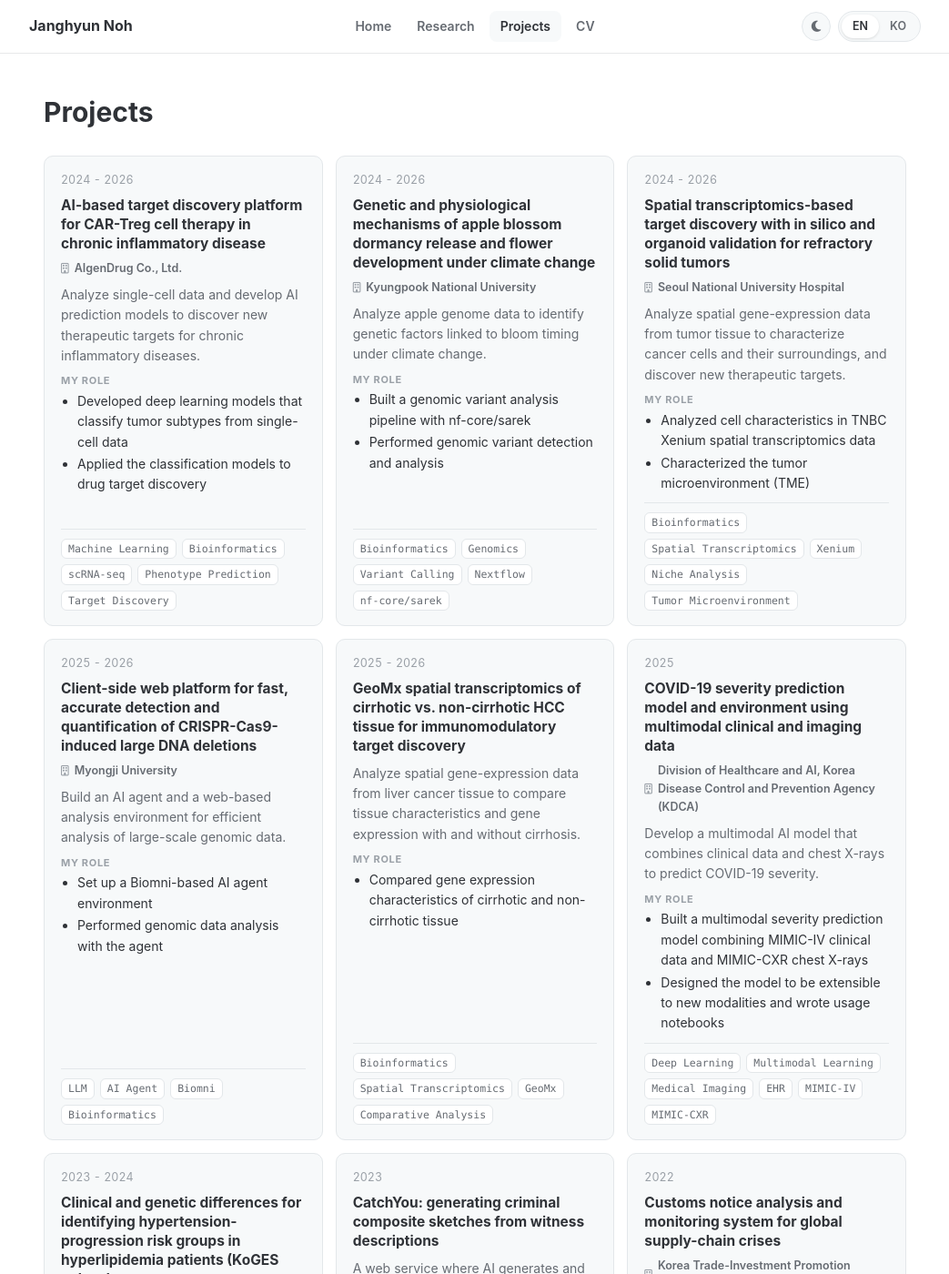
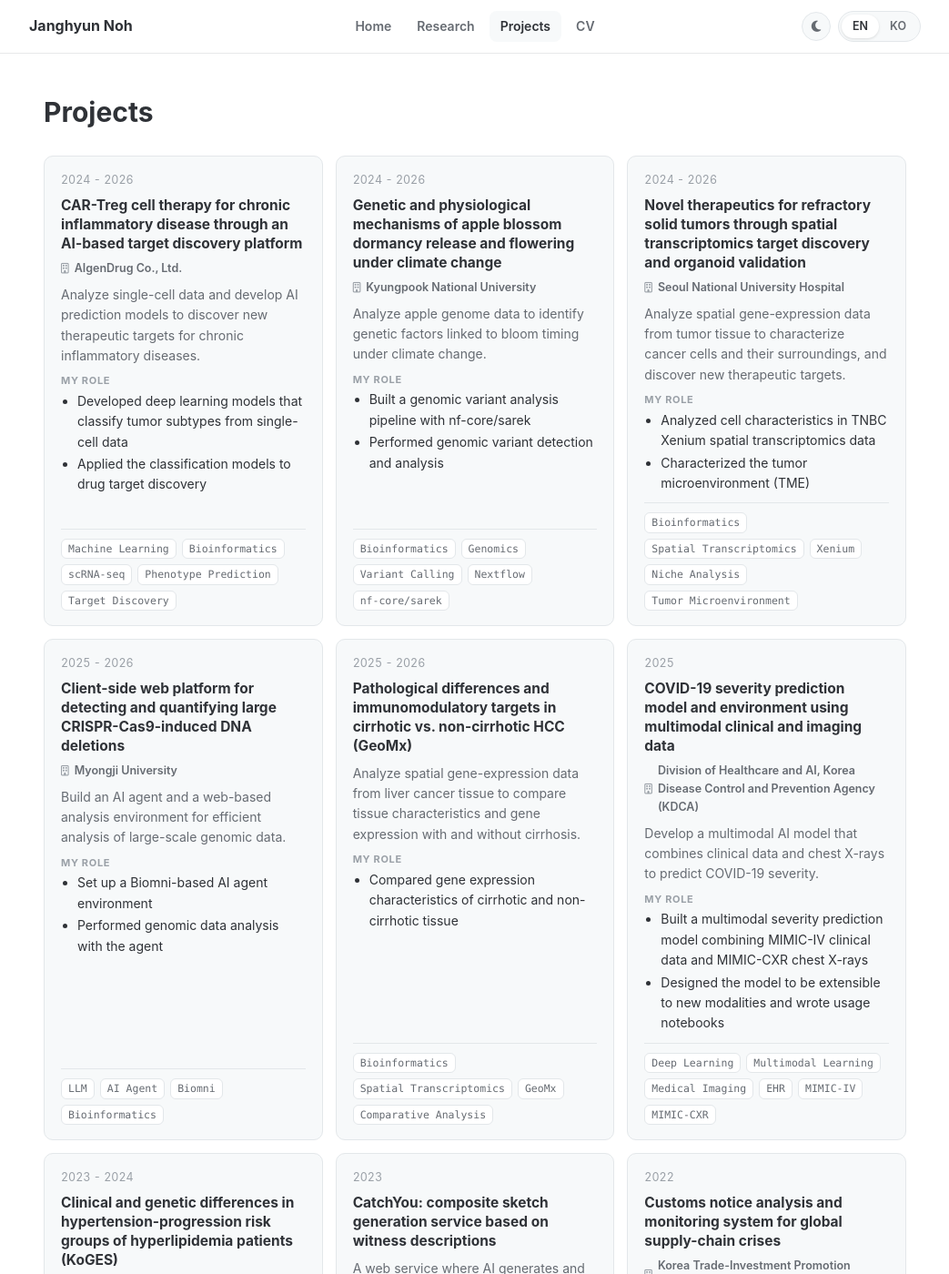
Before and after one commit to janghyunnoh/janghyunnoh.github.io, a Jekyll site: the page built from projects/index.md, in a window 1280 px wide and 1400 px high. Shown: the whole window at 91% size, without its empty margins (118-1161 px from the left). Built offline with Jekyll 4.4.1, drawn with Linux system fonts in a browser that asks for light colours.

Commit message:
CV & site: project titles, awards, certifications, skills
- Project titles follow official Korean names (CV and site), through instead of via
- Honors: KSBI entry without BIOINFO 2025
- Certifications: SQL Developer (SQLD) format
- Skills: SQL, pandas, NumPy added; Nextflow removed; research areas expanded

Co-Authored-By: Claude Opus 5.5 <noreply@anthropic.com>
Claude-Session: https://claude.ai/code/session_01KSQJoZP1auZdYkoBxWPSet

```diff
--- a/_data/projects.yml
+++ b/_data/projects.yml
@@ -8,7 +8,7 @@
 #   links                   : code / paper / demo / poster — buttons appear only when a URL is set
 
 - period: "2024 - 2026"
-  title: "AI-based target discovery platform for CAR-Treg cell therapy in chronic inflammatory disease"
+  title: "CAR-Treg cell therapy for chronic inflammatory disease through an AI-based target discovery platform"
   title_ko: "AI 기반 타겟 발굴 플랫폼 확립을 통한 만성 염증성 질환 조절 CAR-Treg 세포 치료제 개발"
   org: "AIgenDrug Co., Ltd."
   org_ko: "㈜아이겐드럭"
@@ -23,7 +23,7 @@
   tags: [Machine Learning, Bioinformatics, scRNA-seq, Phenotype Prediction, Target Discovery]
 
 - period: "2024 - 2026"
-  title: "Genetic and physiological mechanisms of apple blossom dormancy release and flower development under climate change"
+  title: "Genetic and physiological mechanisms of apple blossom dormancy release and flowering under climate change"
   title_ko: "기후 변화 대응을 위한 사과꽃 휴면타파 및 꽃 발달 시기의 유전적 생리학적 메커니즘 연구"
   org: "Kyungpook National University"
   org_ko: "경북대학교"
@@ -38,7 +38,7 @@
   tags: [Bioinformatics, Genomics, Variant Calling, Nextflow, nf-core/sarek]
 
 - period: "2024 - 2026"
-  title: "Spatial transcriptomics-based target discovery with in silico and organoid validation for refractory solid tumors"
+  title: "Novel therapeutics for refractory solid tumors through spatial transcriptomics target discovery and organoid validation"
   title_ko: "공간 전사체 기반 타겟 발굴과 in silico 및 오가노이드 활용 타겟 검증을 통한 난치성 고형암 MLT 신규 치료제 신속 개발"
   org: "Seoul National University Hospital"
   org_ko: "서울대학교병원"
@@ -53,7 +53,7 @@
   tags: [Bioinformatics, Spatial Transcriptomics, Xenium, Niche Analysis, Tumor Microenvironment]
 
 - period: "2025 - 2026"
-  title: "Client-side web platform for fast, accurate detection and quantification of CRISPR-Cas9-induced large DNA deletions"
+  title: "Client-side web platform for detecting and quantifying large CRISPR-Cas9-induced DNA deletions"
   title_ko: "CRISPR-Cas9 유도 대규모 DNA 결실 검출·정량화를 위한 클라이언트 사이드 고속·고정밀 웹 기반 분석 플랫폼 개발"
   org: "Myongji University"
   org_ko: "명지대학교"
@@ -68,7 +68,7 @@
   tags: [LLM, AI Agent, Biomni, Bioinformatics]
 
 - period: "2025 - 2026"
-  title: "GeoMx spatial transcriptomics of cirrhotic vs. non-cirrhotic HCC tissue for immunomodulatory target discovery"
+  title: "Pathological differences and immunomodulatory targets in cirrhotic vs. non-cirrhotic HCC (GeoMx)"
   title_ko: "HCC GeoMx 공간전사체 기반 간경변·비간경변 조직의 병리적 차이 규명 및 면역조절 타겟 발굴 연구"
   summary: "Analyze spatial gene-expression data from liver cancer tissue to compare tissue characteristics and gene expression with and without cirrhosis."
   summary_ko: "간암 조직의 공간 유전자 발현 데이터를 분석하여 간경변 여부에 따른 조직 특성과 유전자 발현 차이 비교"
@@ -94,7 +94,7 @@
   tags: [Deep Learning, Multimodal Learning, Medical Imaging, EHR, MIMIC-IV, MIMIC-CXR]
 
 - period: "2023 - 2024"
-  title: "Clinical and genetic differences for identifying hypertension-progression risk groups in hyperlipidemia patients (KoGES cohort)"
+  title: "Clinical and genetic differences in hypertension-progression risk groups of hyperlipidemia patients (KoGES)"
   title_ko: "KoGES 코호트 기반 고지혈증 환자의 고혈압 진행 위험군 규명을 위한 임상·유전적 차이 분석 연구"
   org: "Division of Healthcare and AI, Korea Disease Control and Prevention Agency (KDCA)"
   org_ko: "질병관리청 헬스케어인공지능연구과"
@@ -109,7 +109,7 @@
   tags: [Machine Learning, Statistics, Data Labeling, XGBoost, CatBoost, TabNet, SNP Analysis]
 
 - period: "2023"
-  title: "CatchYou: generating criminal composite sketches from witness descriptions"
+  title: "CatchYou: composite sketch generation service based on witness descriptions"
   title_ko: "그놈을 잡아라 (CatchYou): 진술 기반 몽타주 생성 서비스"
   summary: "A web service where AI generates and edits images of a person from a text description of their appearance."
   summary_ko: "사용자가 입력한 인물의 외형 묘사를 바탕으로 AI가 이미지를 생성·수정하는 웹 서비스 개발"
```
Also changed, not shown: 2 other files.
